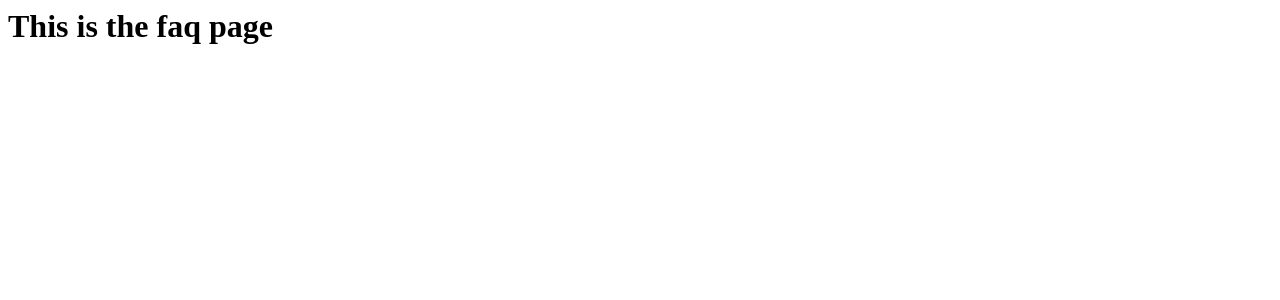
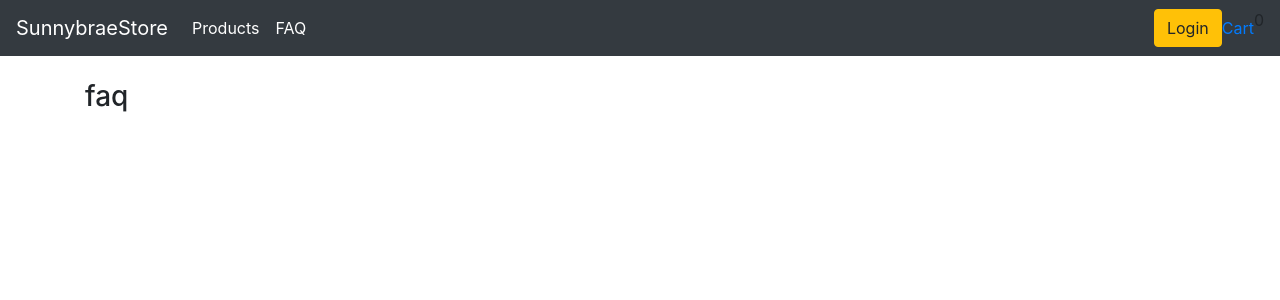
Before and after one commit to Rinkesh-P/Sunnybrae-Superette-OnlineStore, a Django app: page /faq/ in a window 1280 px wide. Shown: the top 300 px of the page. Run offline with Django 5.2, Linux system fonts and the light colour scheme; some libraries are stand-ins or nearby versions.

Commit message:
Nav Bar Setup
Got a navbar from bootstrap and edited to remove unnecessary components search as the search and dropdown for now. Edited the code so that it contains the needed components for my webpage eg the title and links of the page to match the pages I will have in my webpage.

```diff
--- a/SunnybraeWeb/static/css/main.css
+++ /dev/null
@@ -1,3 +0,0 @@
-body{
-    background-color: aliceblue;
-}
--- a/SunnybraeWeb/store/templates/store/cart.html
+++ b/SunnybraeWeb/store/templates/store/cart.html
@@ -1 +1,7 @@
+{% extends 'store/main.html' %}
+{% load static %}
+{% block content %}
+     <h3>Cart</h3>
+{% endblock content %}
+
 <h1> This is the cart page </h1>
--- a/SunnybraeWeb/store/templates/store/faq.html
+++ b/SunnybraeWeb/store/templates/store/faq.html
@@ -1 +1,7 @@
+{% extends 'store/main.html' %}
+{% load static %}
+{% block content %}
+     <h3>faq</h3>
+{% endblock content %}
+
 <h1> This is the faq page </h1>
--- a/SunnybraeWeb/store/templates/store/main.html
+++ b/SunnybraeWeb/store/templates/store/main.html
@@ -1,4 +1,82 @@
+<!DOCTYPE html>
 {% load static %}
-<link rel="stylesheet" type="text/css" href="{% static 'css/main.css' %}">
+<html>
+  <head>
+    <title>SunnybraeStore</title>
 
-<h1> This is the main page </h1>
+    <meta
+      name="viewport"
+      content="width=device-width, initial-scale=1, maximum-scale=1, minimum-scale=1"
+    />
+
+    <link
+      rel="stylesheet"
+      href="https://stackpath.bootstrapcdn.com/bootstrap/4.4.1/css/bootstrap.min.css"
+      integrity="sha384-Vkoo8x4CGsO3+Hhxv8T/Q5PaXtkKtu6ug5TOeNV6gBiFeWPGFN9MuhOf23Q9Ifjh"
+      crossorigin="anonymous"
+    />
+
+    <link rel="stylesheet" type="text/css" href="{% static 'css/main.css' %}" />
+  </head>
+  <body>
+    <nav class="navbar navbar-expand-lg navbar-dark bg-dark">
+      <a class="navbar-brand" href="{% url 'product' %}">SunnybraeStore</a>
+      <button
+        class="navbar-toggler"
+        type="button"
+        data-toggle="collapse"
+        data-target="#navbarSupportedContent"
+        aria-controls="navbarSupportedContent"
+        aria-expanded="false"
+        aria-label="Toggle navigation"
+      >
+        <span class="navbar-toggler-icon"></span>
+      </button>
+
+      <div class="collapse navbar-collapse" id="navbarSupportedContent">
+        <ul class="navbar-nav mr-auto">
+          <li class="nav-item active">
+            <a class="nav-link" href="{% url 'product' %}">
+              Products <span class="sr-only">(current)</span></a
+            >
+          </li>
+
+          <li class="nav-item active">
+            <a class="nav-link" href="{% url 'faq' %}">
+              FAQ <span class="sr-only">(current)</span></a
+            >
+          </li>
+        </ul>
+        <div class="form-inline my-2 my-lg-0">
+          <a href="#" class="btn btn-warning"> Login </a>
+
+          <a href="{% url 'cart' %}"> Cart </a>
+          <p id="cart-total">0</p>
+        </div>
+      </div>
+    </nav>
+
+    <div class="container">
+      <br />
+      {% block content %} {% endblock content %}
+    </div>
+
+    <script
+      src="https://code.jquery.com/jquery-3.4.1.slim.min.js"
+      integrity="sha384-J6qa4849blE2+poT4WnyKhv5vZF5SrPo0iEjwBvKU7imGFAV0wwj1yYfoRSJoZ+n"
+      crossorigin="anonymous"
+    ></script>
+
+    <script
+      src="https://cdn.jsdelivr.net/npm/popper.js@1.16.0/dist/umd/popper.min.js"
+      integrity="sha384-Q6E9RHvbIyZFJoft+2mJbHaEWldlvI9IOYy5n3zV9zzTtmI3UksdQRVvoxMfooAo"
+      crossorigin="anonymous"
+    ></script>
+
+    <script
+      src="https://stackpath.bootstrapcdn.com/bootstrap/4.4.1/js/bootstrap.min.js"
+      integrity="sha384-wfSDF2E50Y2D1uUdj0O3uMBJnjuUD4Ih7YwaYd1iqfktj0Uod8GCExl3Og8ifwB6"
+      crossorigin="anonymous"
+    ></script>
+  </body>
+</html>
--- a/SunnybraeWeb/store/templates/store/product.html
+++ b/SunnybraeWeb/store/templates/store/product.html
@@ -1,4 +1,9 @@
+{% extends 'store/main.html' %}
 {% load static %}
+{% block content %}
+     <h3>Product</h3>
+{% endblock content %}
+
 <link rel="stylesheet" type="text/css" href="{% static 'css/main.css' %}">
 
 <h1> This is the product page </h1>
```
